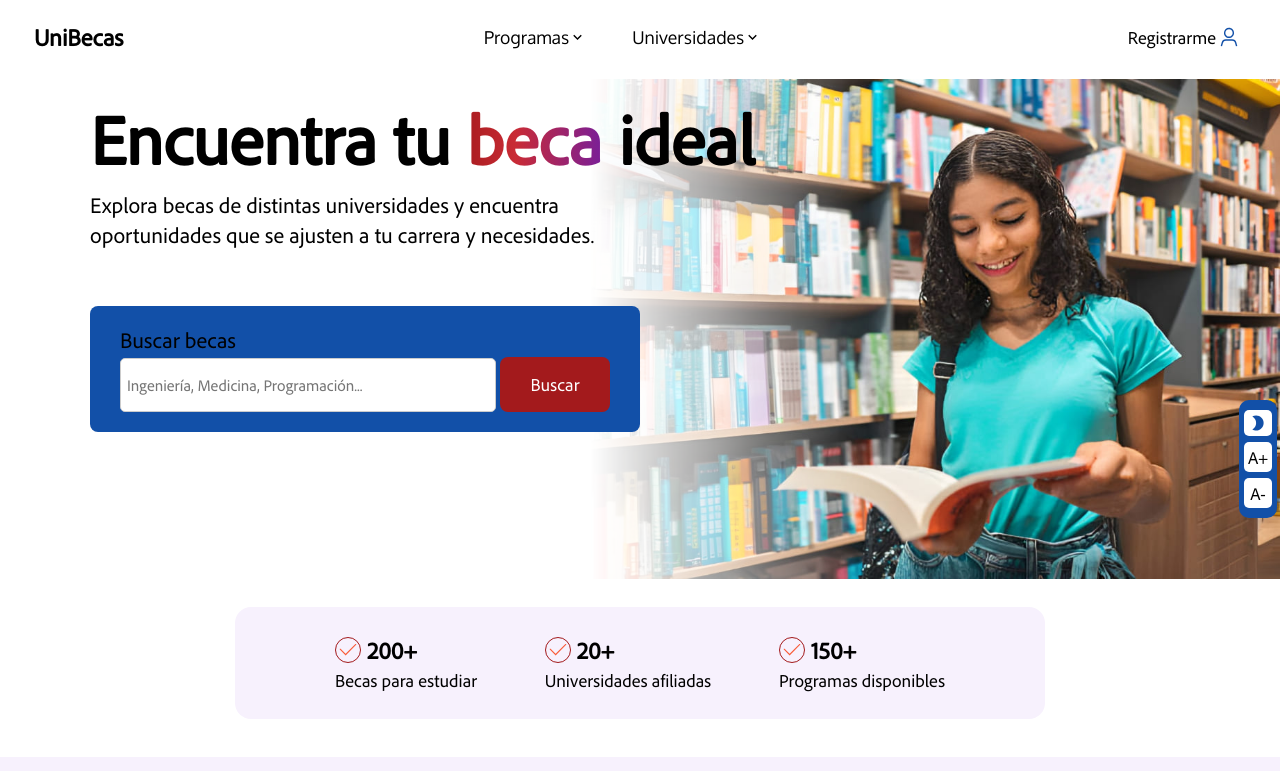
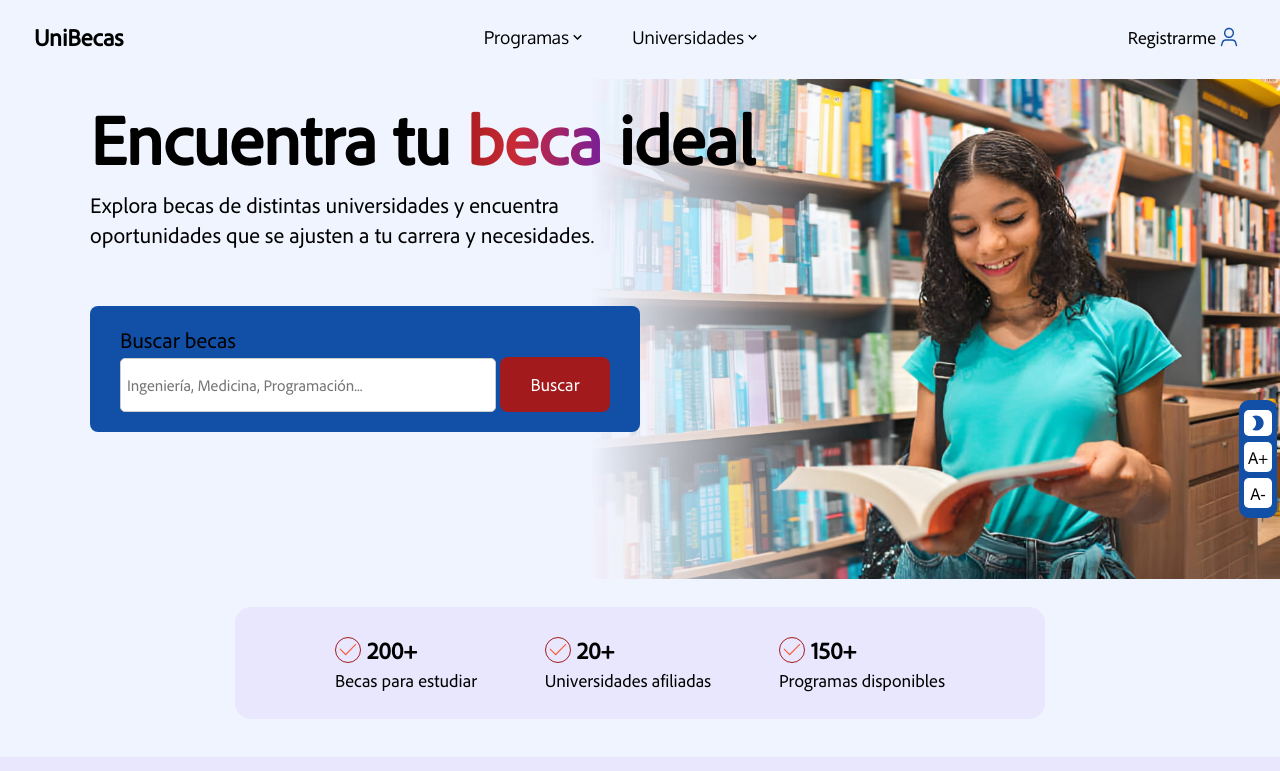
Before and after one commit to AlexanderCassiani/unibecas, a React (Vite) app in the folder frontend/: page / in a window 1280 px wide. Shown: the top 771 px of the page. Built offline with nearby package versions, Linux system fonts and the light colour scheme.

Commit message:
Style: actualiza colores de fondo y superficie

```diff
--- a/frontend/src/index.css
+++ b/frontend/src/index.css
@@ -1,14 +1,15 @@
 :root {
   --color: #000;
-  --background: #fff;
+  --background: #f0f4ff;
   --color-primario: #a31a1c;
   --color-secundario: #1250a8;
   --color-terciario: #7f44a0;
 
   --color-superficie-azul: #1250a8;
   --color-superficie-morada: #7d17dd0f;
-  --color-superficie-blanca: #f4f5f7;
+  --color-superficie-blanca: #f1f4fc;
 
+  --border: #ccc;
   --hover-azul: #3373ce27;
   --error: #ff3b4f;
 }
```
